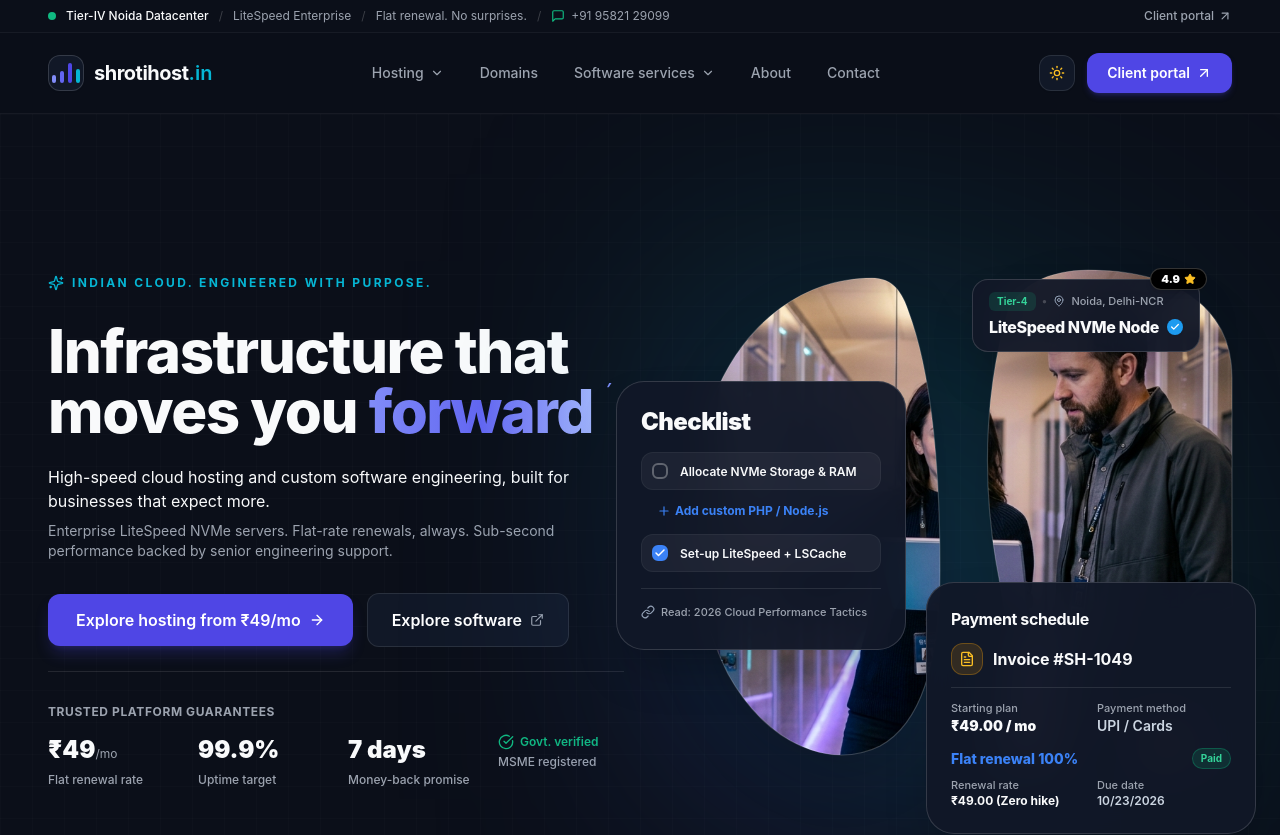
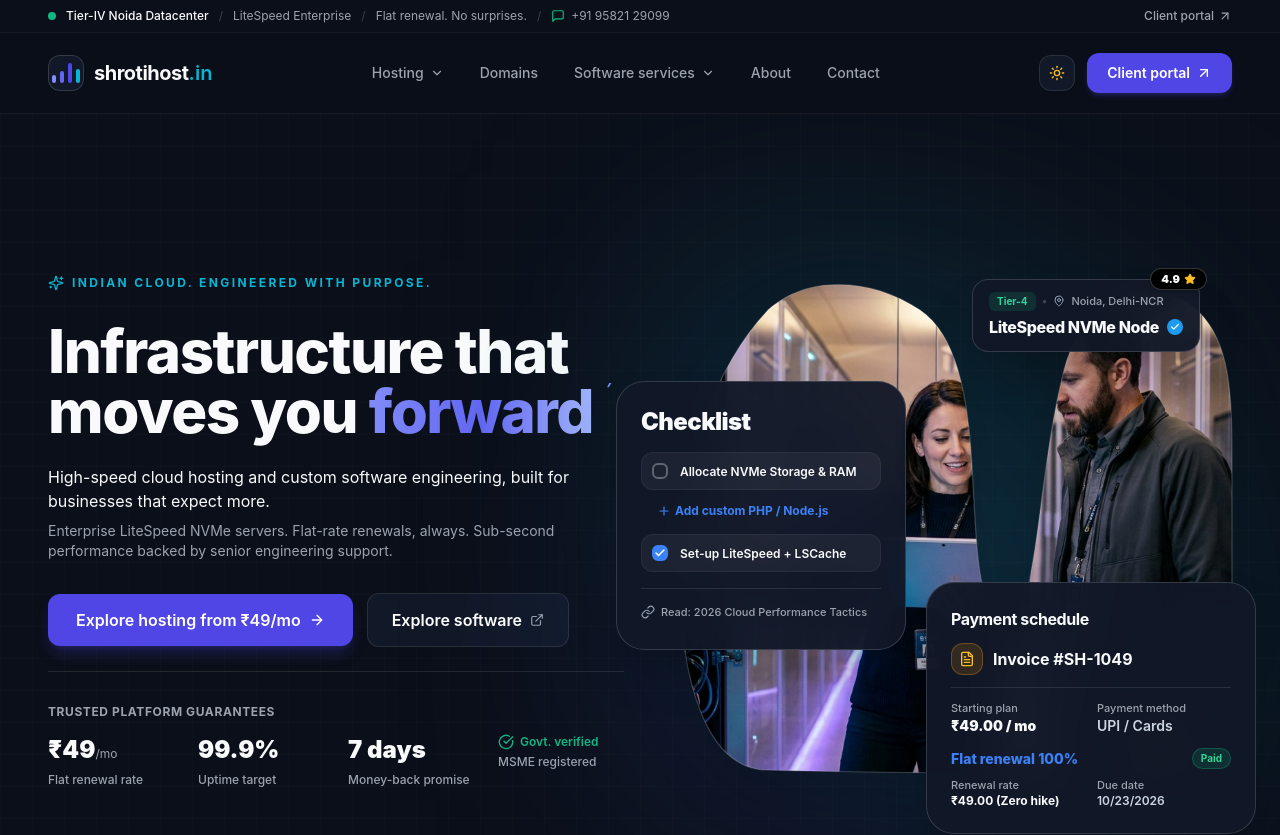
Before and after one commit to Komalgiri/shrotihost-redesign, a Next.js app: page / in a window 1280 px wide. Shown: the top 835 px of the page. Built offline with nearby package versions, Linux system fonts and the light colour scheme.

Commit message:
feat: unify cursive n portal with connected bottom and central swooping valley notch

```diff
--- a/src/components/home/HeroShowcase.tsx
+++ b/src/components/home/HeroShowcase.tsx
@@ -21,53 +21,33 @@ export const HeroShowcase: React.FC<HeroShowcaseProps> = ({
       {/* 1. AMBIENT GLOW BACKDROP */}
       <div className="absolute top-1/2 left-1/2 -translate-x-1/2 -translate-y-1/2 w-[540px] h-[540px] bg-gradient-to-tr from-indigo-600/25 via-cyan-500/20 to-transparent blur-[130px] pointer-events-none" />
 
-      {/* 2. DUAL ARCHED CURSIVE 'n' PORTAL MATCHING REFERENCE MOCKUP */}
+      {/* 2. DUAL ARCHED CURSIVE 'n' PORTAL (100% CONNECTED AT BOTTOM) */}
       <div className="relative w-full h-[520px] sm:h-[600px] md:h-[640px] overflow-visible">
         <svg
-          viewBox="0 0 720 680"
+          viewBox="0 0 720 660"
           className="w-full h-full drop-shadow-2xl overflow-visible select-none"
         >
           <defs>
-            {/* Shape 1: Left Hump of cursive 'n' (Rounded top arch & smooth base bowl) */}
-            <clipPath id="hero-left-hump">
-              <path d="M 270,35 C 190,35 110,85 70,190 C 30,300 40,430 90,530 C 140,620 220,650 280,620 C 335,590 355,505 355,400 C 355,275 345,155 315,75 C 305,45 290,35 270,35 Z" />
-            </clipPath>
-
-            {/* Shape 2: Right Hump of cursive 'n' (Inner valley, rounded top crest, & upward flick cut) */}
-            <clipPath id="hero-right-hump">
-              <path d="M 440,75 C 415,160 405,270 425,390 C 445,500 465,585 430,640 L 720,640 C 695,620 670,595 650,560 C 625,515 645,475 720,445 L 720,160 C 720,65 640,25 540,25 C 490,25 455,45 440,75 Z" />
+            {/* Unified Cursive 'n' Shape: Left arch + central swooping notch + right arch, connected solidly at bottom */}
+            <clipPath id="hero-cursive-n">
+              <path d="M 140,640 C 60,640 30,520 30,400 C 30,260 70,140 140,65 C 190,20 270,25 330,65 C 375,95 390,170 395,260 C 400,340 400,410 420,440 C 435,460 455,450 465,410 C 480,350 485,240 510,140 C 535,45 615,20 670,60 C 715,95 720,160 720,240 L 720,460 C 670,490 645,540 665,585 C 680,620 700,630 720,640 C 560,645 320,645 140,640 Z" />
             </clipPath>
           </defs>
 
-          {/* Continuous Photographic Image mapped across both humps */}
+          {/* Single continuous photographic scene across the entire connected cursive 'n' shape */}
           <image
             href={imageSrc}
             x="0"
             y="0"
             width="720"
-            height="680"
+            height="660"
             preserveAspectRatio="xMidYMid slice"
-            clipPath="url(#hero-left-hump)"
-          />
-          <image
-            href={imageSrc}
-            x="0"
-            y="0"
-            width="720"
-            height="680"
-            preserveAspectRatio="xMidYMid slice"
-            clipPath="url(#hero-right-hump)"
+            clipPath="url(#hero-cursive-n)"
           />
 
-          {/* Architectural Glass Highlights / Contours along the cursive 'n' curves */}
+          {/* Architectural Glass Highlights / Contours tracing the cursive 'n' perimeter */}
           <path
-            d="M 270,35 C 190,35 110,85 70,190 C 30,300 40,430 90,530 C 140,620 220,650 280,620 C 335,590 355,505 355,400 C 355,275 345,155 315,75 C 305,45 290,35 270,35 Z"
-            fill="none"
-            className="stroke-slate-300/40 dark:stroke-white/20"
-            strokeWidth="1.5"
-          />
-          <path
-            d="M 440,75 C 415,160 405,270 425,390 C 445,500 465,585 430,640 L 720,640 C 695,620 670,595 650,560 C 625,515 645,475 720,445 L 720,160 C 720,65 640,25 540,25 C 490,25 455,45 440,75 Z"
+            d="M 140,640 C 60,640 30,520 30,400 C 30,260 70,140 140,65 C 190,20 270,25 330,65 C 375,95 390,170 395,260 C 400,340 400,410 420,440 C 435,460 455,450 465,410 C 480,350 485,240 510,140 C 535,45 615,20 670,60 C 715,95 720,160 720,240 L 720,460 C 670,490 645,540 665,585 C 680,620 700,630 720,640 C 560,645 320,645 140,640 Z"
             fill="none"
             className="stroke-slate-300/40 dark:stroke-white/20"
             strokeWidth="1.5"
```
